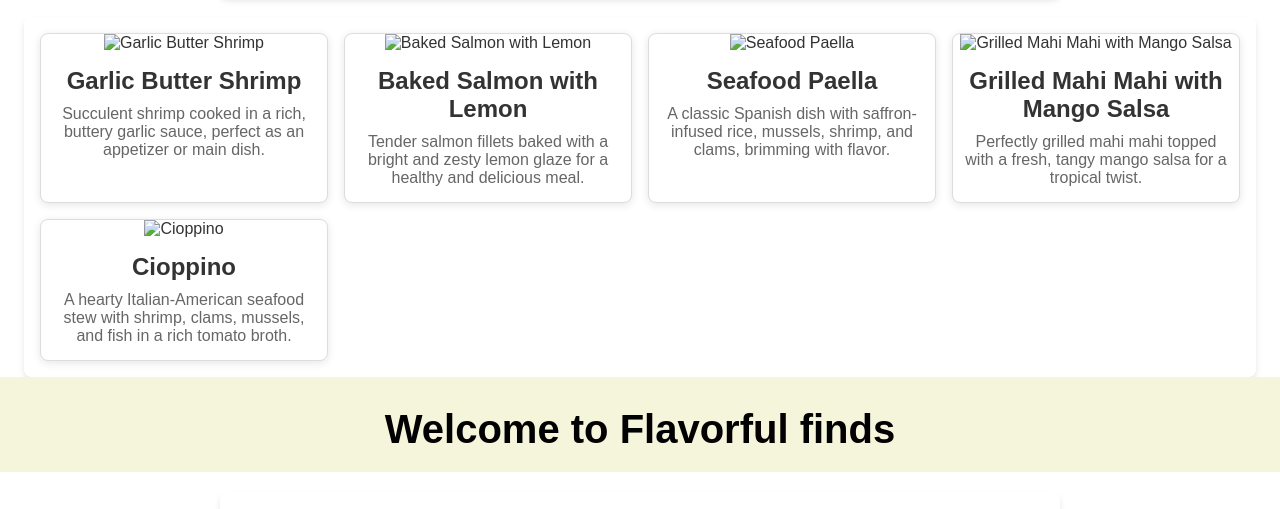
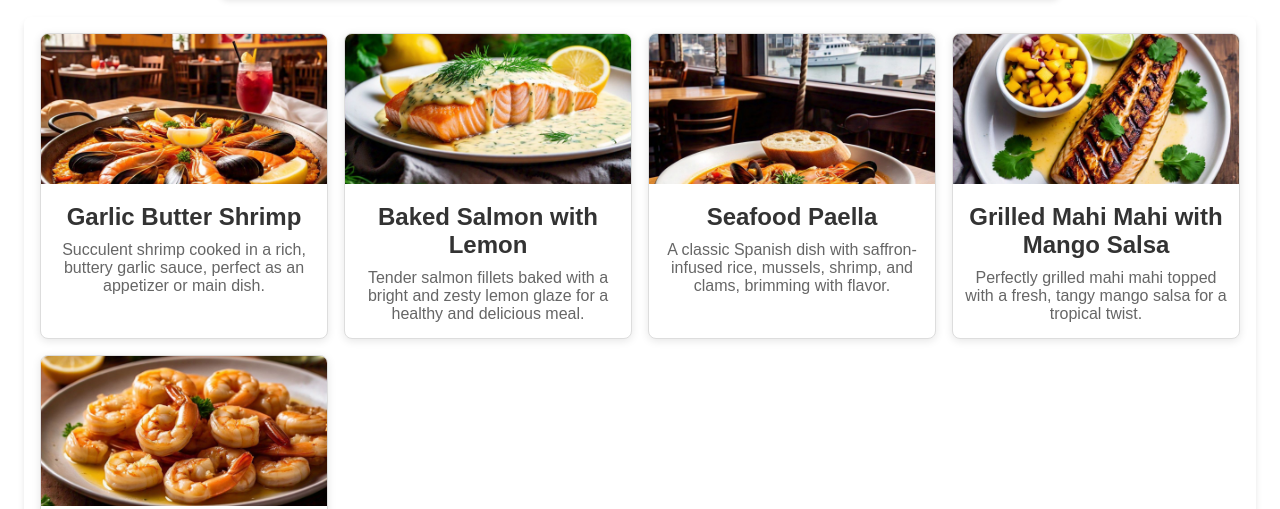
Before and after one commit to O221223/Andrina, a plain HTML site: page index.html in a window 1280 px wide. Shown: the part 559-1068 px from the top of the page. Drawn offline with Linux system fonts and the light colour scheme.

Commit message:
Update index.html

```diff
--- a/index.html
+++ b/index.html
@@ -163,27 +163,27 @@
 <!-- Recipe Section -->
 <section id="recipes" class="recipes">
     <div class="recipe-card" onclick="showRecipe('garlic-butter-shrimp')">
-        <img src="pictures/garlic butter shirmp.jpg" alt="Garlic Butter Shrimp">
+        <img src="gar.jpg" alt="Garlic Butter Shrimp">
         <h3>Garlic Butter Shrimp</h3>
         <p>Succulent shrimp cooked in a rich, buttery garlic sauce, perfect as an appetizer or main dish.</p>
     </div>
     <div class="recipe-card" onclick="showRecipe('baked-salmon-with-lemon')">
-        <img src="pictures/baked salmon.jpg" alt="Baked Salmon with Lemon">
+        <img src="sal.jpg" alt="Baked Salmon with Lemon">
         <h3>Baked Salmon with Lemon</h3>
         <p>Tender salmon fillets baked with a bright and zesty lemon glaze for a healthy and delicious meal.</p>
     </div>
     <div class="recipe-card" onclick="showRecipe('seafood-paella')">
-        <img src="pictures/seafood paella.jpg" alt="Seafood Paella">
+        <img src="sea.jpg" alt="Seafood Paella">
         <h3>Seafood Paella</h3>
         <p>A classic Spanish dish with saffron-infused rice, mussels, shrimp, and clams, brimming with flavor.</p>
     </div>
     <div class="recipe-card" onclick="showRecipe('grilled-mahi-mahi-with-mango-salsa')">
-        <img src="pictures/grilled mahi mahi.jpg" alt="Grilled Mahi Mahi with Mango Salsa">
+        <img src="gri.jpg" alt="Grilled Mahi Mahi with Mango Salsa">
         <h3>Grilled Mahi Mahi with Mango Salsa</h3>
         <p>Perfectly grilled mahi mahi topped with a fresh, tangy mango salsa for a tropical twist.</p>
     </div>
     <div class="recipe-card" onclick="showRecipe('cioppino')">
-        <img src="pictures/cioppino.jpg" alt="Cioppino">
+        <img src="cia.jpg" alt="Cioppino">
         <h3>Cioppino</h3>
         <p>A hearty Italian-American seafood stew with shrimp, clams, mussels, and fish in a rich tomato broth.</p>
     </div>
```
